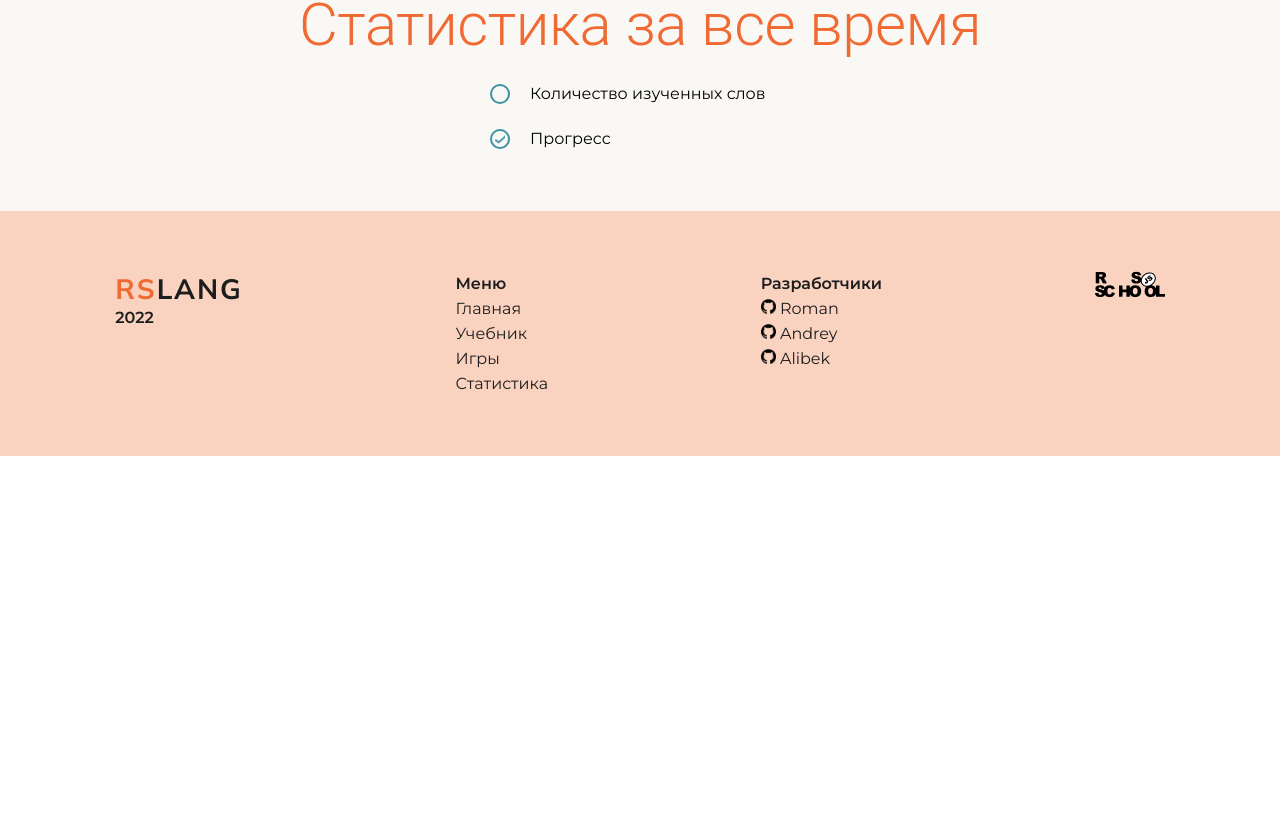
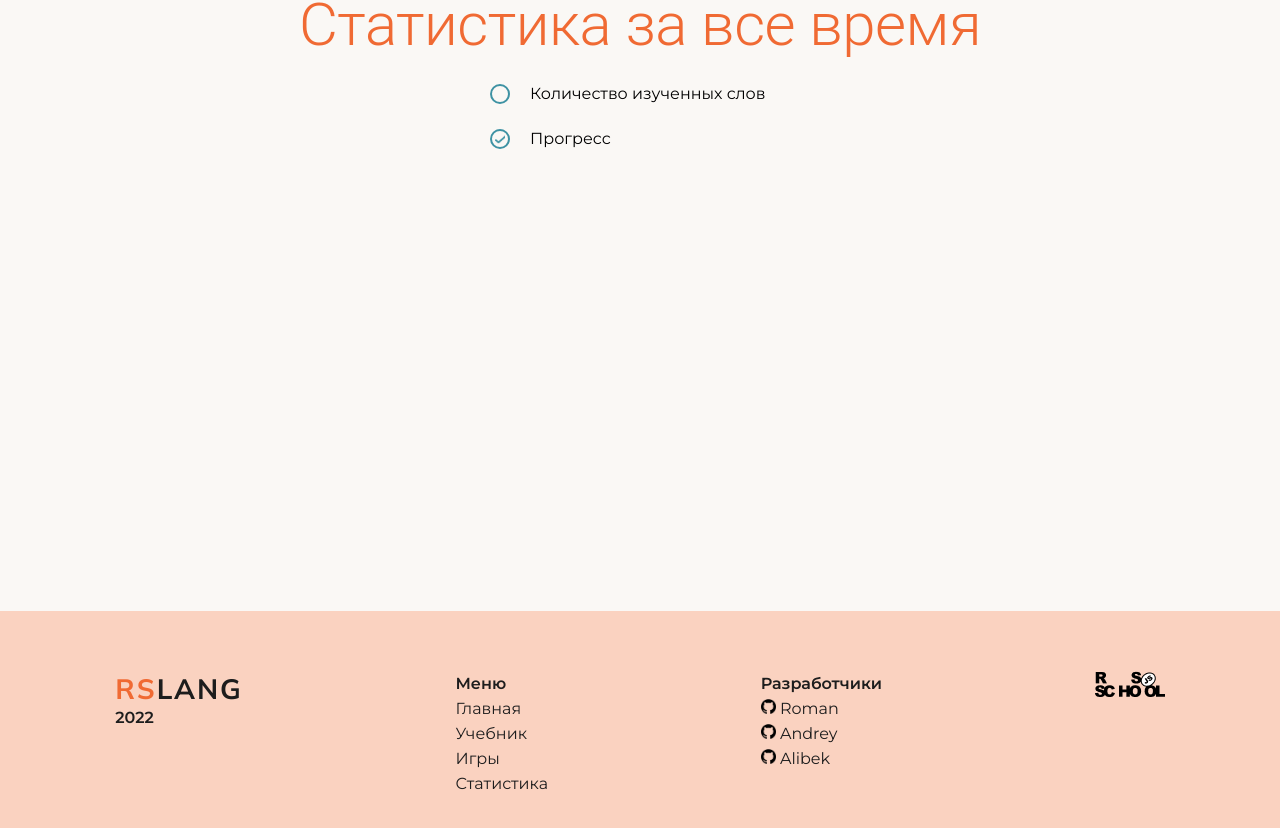
Before and after one commit to roman847/rslang, a React (Create React App) app: page /statistics in a window 1280 px wide. Shown: the part 1141-1969 px from the top of the page. Before the commit the page ends 1597 px from the top, so only its background shows below. Built offline with nearby package versions, Linux system fonts and the light colour scheme; the HTML template or start-up script is replaced by a standard one; what core would draw is missing.

Commit message:
feat:add Diagram.tsx (Wed Aug 24 21:22:52 RTZ 2022)

```diff
--- a/package.json
+++ b/package.json
@@ -18,6 +18,7 @@
     "@types/react-router-dom": "^5.3.3",
     "axios": "^0.27.2",
     "clsx": "^1.2.1",
+    "echarts": "^5.3.3",
     "elint": "^2.0.1",
     "node-sass": "^7.0.1",
     "react": "^18.2.0",
--- /dev/null
+++ b/src/pages/Statistics/components/Diagram.tsx/Diagram.tsx
@@ -0,0 +1,30 @@
+import React from 'react'
+import * as echarts from 'echarts'
+import style from './diagram.module.scss'
+
+const Diagram = () => {
+  const option = {
+    xAxis: {
+      type: 'category',
+      data: ['Mon', 'Tue', 'Wed', 'Thu', 'Fri', 'Sat', 'Sun'],
+    },
+    yAxis: {
+      type: 'value',
+    },
+    series: [
+      {
+        data: [150, 230, 224, 218, 135, 147, 260],
+        type: 'line',
+      },
+    ],
+  }
+  return (
+    <div>
+      <body>
+        <div id='main' className={style.container__diagram}></div>
+      </body>
+    </div>
+  )
+}
+
+export default Diagram
--- /dev/null
+++ b/src/pages/Statistics/components/Diagram.tsx/diagram.module.scss
@@ -0,0 +1,4 @@
+.container__diagram {
+  width: 600px;
+  height: 400px;
+}
--- /dev/null
+++ b/src/pages/Statistics/components/Diagram.tsx/index.ts
@@ -0,0 +1,2 @@
+import Diagram from './Diagram'
+export default Diagram
--- a/src/pages/Statistics/components/StatisticAllTime/StatisticAllTime.tsx
+++ b/src/pages/Statistics/components/StatisticAllTime/StatisticAllTime.tsx
@@ -2,6 +2,7 @@ import React from 'react'
 import { Typography, Box } from '@mui/material'
 import clsx from 'clsx'
 import RadioButton from 'pages/Statistics/components/RadioButton/RadioButtn'
+import Diagram from '../Diagram.tsx'
 import style from './statisticAllTime.module.scss'
 
 const StatisticAllTime = () => {
@@ -14,6 +15,7 @@ const StatisticAllTime = () => {
         <RadioButton id='radioFirst' name='category' text='Количество изученных слов' />
         <RadioButton id='radioSecond' name='category' text='Прогресс' />
       </Box>
+      <Diagram />
     </div>
   )
 }
```
